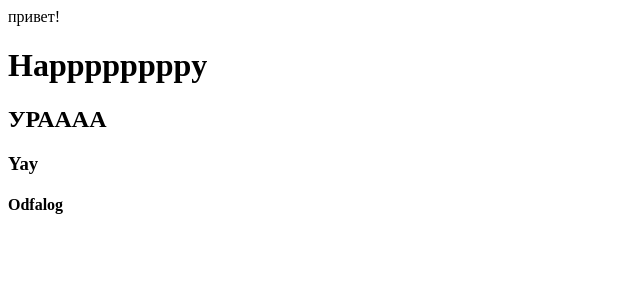
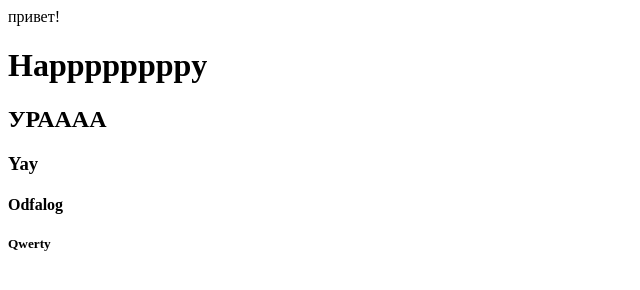
Before and after one commit to Bogdan-201032/lesson-21.02, a plain HTML site: page index.html in a window 1280 px wide. Shown: the full height of the page, 0-640 px from the left. Drawn offline with Linux system fonts and the light colour scheme.

Commit message:
tylinkog

```diff
--- a/index.html
+++ b/index.html
@@ -13,6 +13,7 @@
     <h2>УРАААА</h2>
     <h3>Yay</h3>
     <h4>Odfalog</h4>
+    <h5>Qwerty</h5>
 </body>
 
 </html>
```
